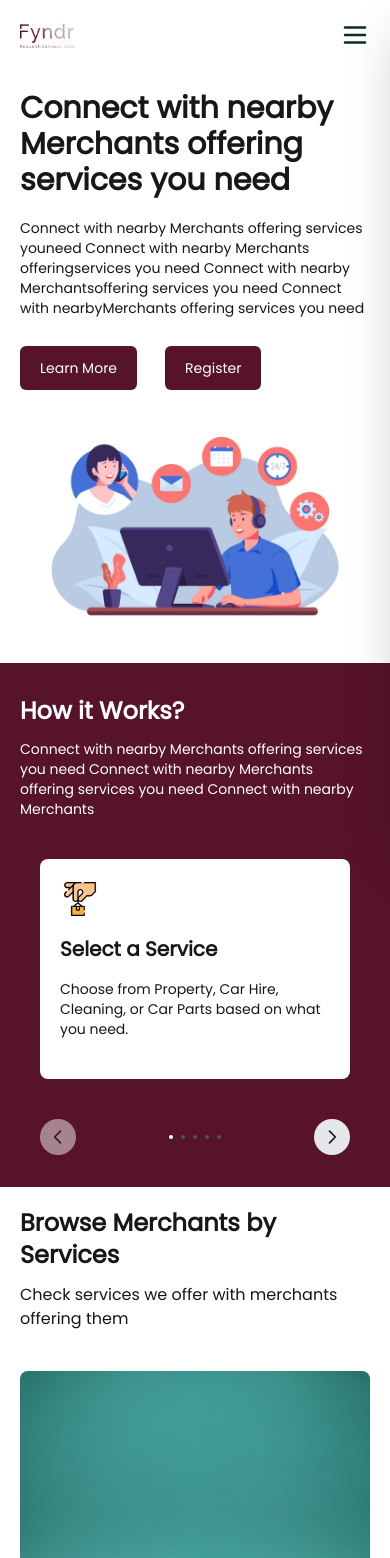
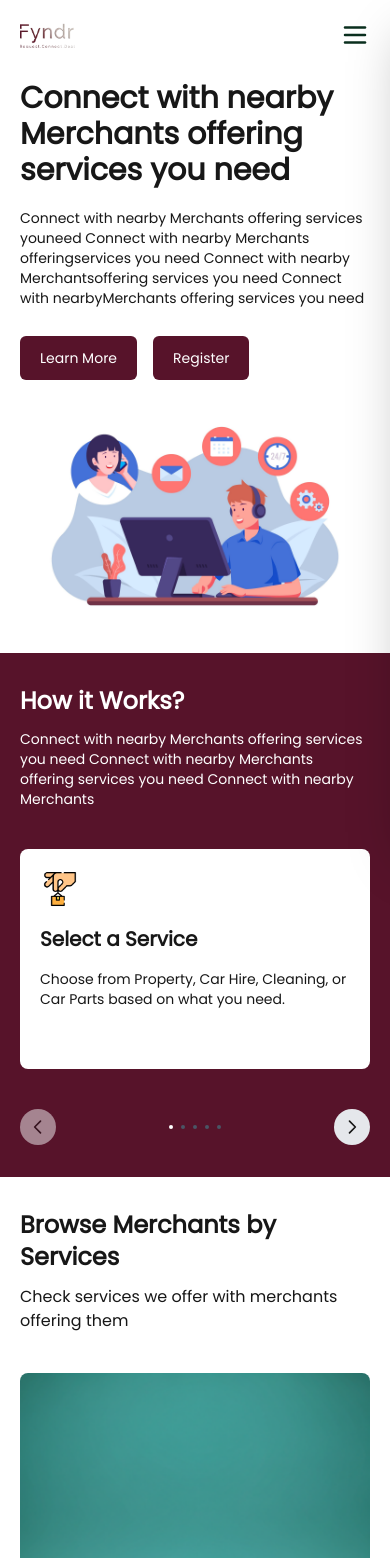
Before and after one commit to OgheneDev/fyndr, a Next.js app: page / in a window 390 px wide. Shown: the top 1558 px of the page. Built offline with nearby package versions, Linux system fonts and the light colour scheme.

Commit message:
Little changes

```diff
--- a/src/components/landing page/BrowseMerchants.jsx
+++ b/src/components/landing page/BrowseMerchants.jsx
@@ -4,7 +4,7 @@ import Image from 'next/image'
 
 const BrowseMerchants = () => {
   return (
-    <section className='p-5 md:py-14 md:px-12'>
+    <section className='px-5 py-8 md:py-14 md:px-12'>
         <article className='mb-10'>
             <h2 className='text-2xl md:text-3xl font-bold mb-3'>Browse Merchants by Services</h2>
             <p>Check services we offer with merchants offering them</p>
--- a/src/components/landing page/HeroSection.jsx
+++ b/src/components/landing page/HeroSection.jsx
@@ -3,7 +3,7 @@ import Image from 'next/image'
 
 const HeroSection = () => {
   return (
-    <section className='flex flex-col md:flex-row md:gap-0 md:justify-between gap-5 p-5 md:py-10 md:px-12'>
+    <section className='flex flex-col md:flex-row md:gap-0 md:justify-between gap-5 p-5 pt-[80px] md:py-10 md:pt-[160px] md:px-12'>
         <div className="text-content md:w-[40%]">
             <article className='space-y-5 mb-7'>
                 <h1 className='text-3xl md:text-5xl font-bold'>
@@ -17,7 +17,7 @@ const HeroSection = () => {
                    offering services you need Connect with nearby<br className='hidden md:block' />
                     Merchants offering services you need </p>
             </article>
-            <div className='flex items-center gap-7'>
+            <div className='flex items-center gap-4 md:gap-6'>
                 <button className='bg-[#57132A] text-white py-3 px-5 rounded-md text-sm'>
                     Learn More
                 </button>
--- a/src/components/landing page/HowItWorksSlider.jsx
+++ b/src/components/landing page/HowItWorksSlider.jsx
@@ -133,7 +133,7 @@ const HowItWorksSlider = () => {
   const groupedWorks = getGroupedWorks();
 
   return (
-    <div className='flex flex-col md:flex-row flex-wrap mx-auto mt-10 md:mx-0 px-5 md:px-0 lg:px-0 gap-4 md:max-w-full overflow-hidden'>
+    <div className='flex flex-col md:flex-row flex-wrap mx-auto mt-10 md:mx-0  lg:px-0 gap-4 md:max-w-full overflow-hidden'>
         {/* Slider Container */}
         <div
           ref={sliderRef}
--- a/src/components/landing page/Navbar.jsx
+++ b/src/components/landing page/Navbar.jsx
@@ -21,7 +21,7 @@ const Navbar = () => {
     ]
 
   return (
-    <header className='p-5 md:py-10 md:px-12 flex justify-between items-center'>
+    <header className='p-5 md:py-10 md:px-12 flex justify-between w-full bg-white items-center fixed top-0 z-50'>
        <div className="flex gap-14 items-center">
         <Link href='/'>
          <Image
--- /dev/null
+++ b/src/components/landing page/WorldSection.jsx
@@ -0,0 +1,12 @@
+import React from 'react'
+import Image from 'next/image'
+
+const WorldSection = () => {
+  return (
+    <div>
+
+    </div>
+  )
+}
+
+export default WorldSection
```
